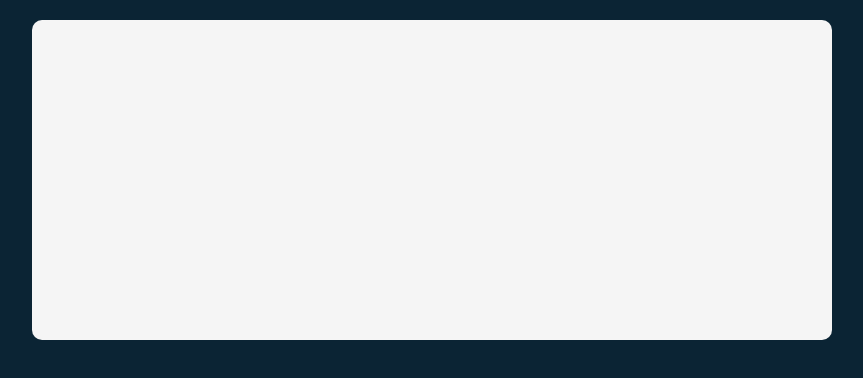
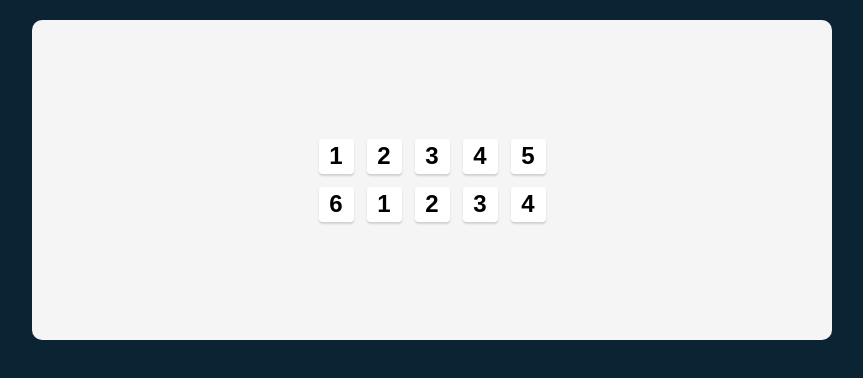
Before and after one commit to victoria-parker/tenzies-react-scrimba, a React (Create React App) app: page / in a window 1280 px wide. Shown: the top 378 px of the page, without its empty margins (208-1071 px from the left). Built offline with nearby package versions, Linux system fonts and the light colour scheme.

Commit message:
die component done and styled

```diff
--- /dev/null
+++ b/src/components/Die.js
@@ -0,0 +1,10 @@
+import React from 'react';
+
+
+export default function Die(props){
+return (
+    <div className='die'>
+        <h2>{props.number}</h2>
+    </div>
+)
+}
--- a/src/components/Main.js
+++ b/src/components/Main.js
@@ -1,9 +1,22 @@
 import React from 'react';
+import Die from './Die';
 
 
 export default function Main(){
     return(
         <main>
+            <div className='container'>
+            < Die number='1' />
+            < Die number='2' />
+            < Die number='3' />
+            < Die number='4' />
+            < Die number='5' />
+            < Die number='6' />
+            < Die number='1' />
+            < Die number='2' />
+            < Die number='3' />
+            < Die number='4' />
+            </div>
         </main>
     )
 }
--- a/src/style.css
+++ b/src/style.css
@@ -2,10 +2,12 @@
     box-sizing: border-box;
 }
 
+@import url('https://fonts.googleapis.com/css2?family=Inter&family=Karla:wght@700&display=swap');
 body {
     margin: 0;
     background-color: #0B2434;
     padding: 20px;
+    font-family: 'Inter', sans-serif;
 }
 
 main{
@@ -14,4 +16,25 @@ main{
     background-color: #F5F5F5;
     margin: auto;
     border-radius: 10px;
+    display: flex;
+    justify-content: center;
+    align-items: center;
 }
+.container{
+    display: grid;
+    gap: 13px;
+    grid-template: auto auto / repeat(5, 1fr);
+}
+.die{
+    font-family: 'Karla', sans-serif;
+    font-weight: bold;
+    width: 35px;
+    height: 35px;
+    box-shadow: 0px 2px 2px rgba(0, 0, 0, 0.15);
+    border-radius: 3.8px;
+    display: flex;
+    justify-content: center;
+    align-items: center;
+    cursor: pointer;
+    background-color: white;
+}
```
